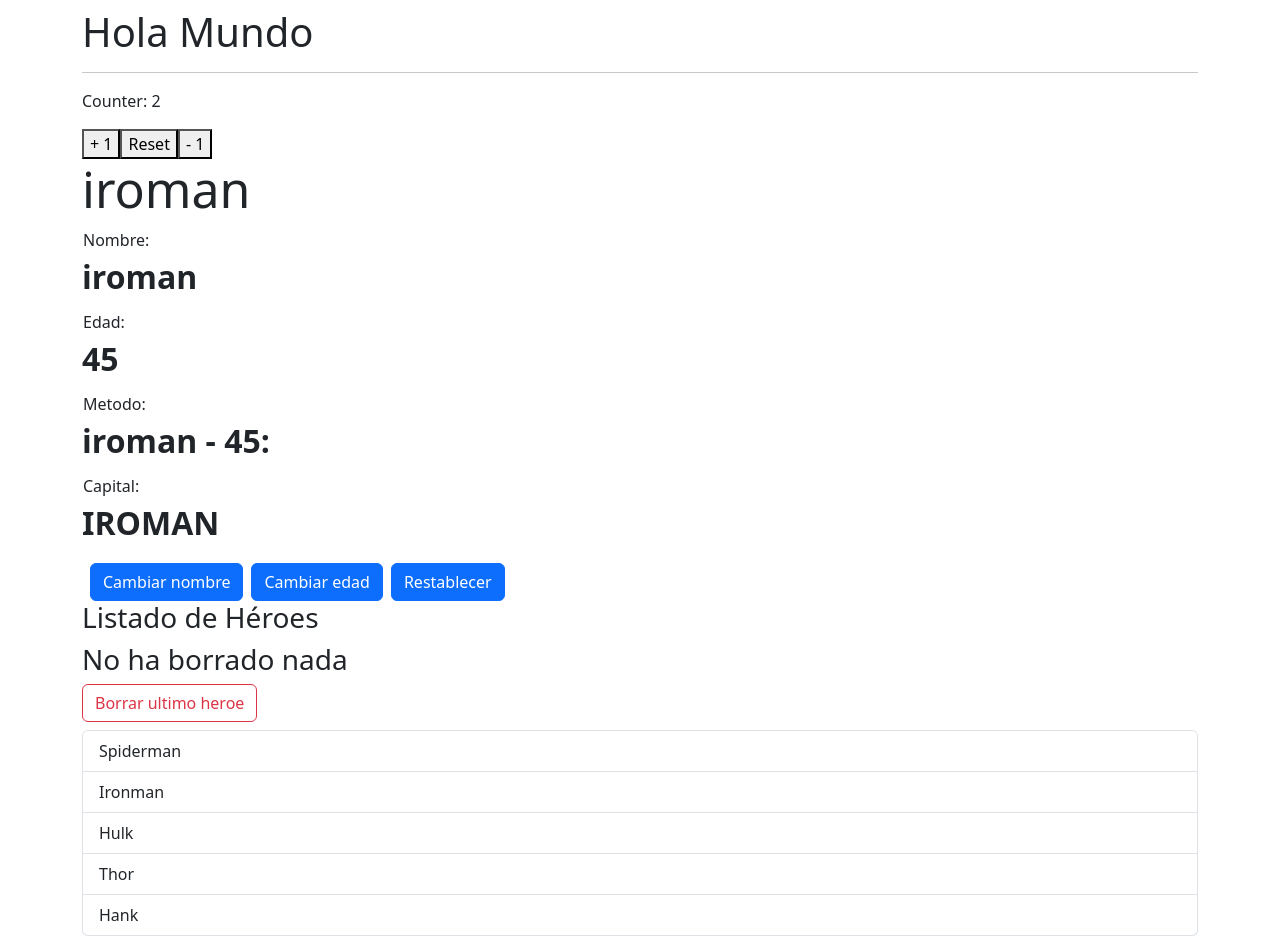
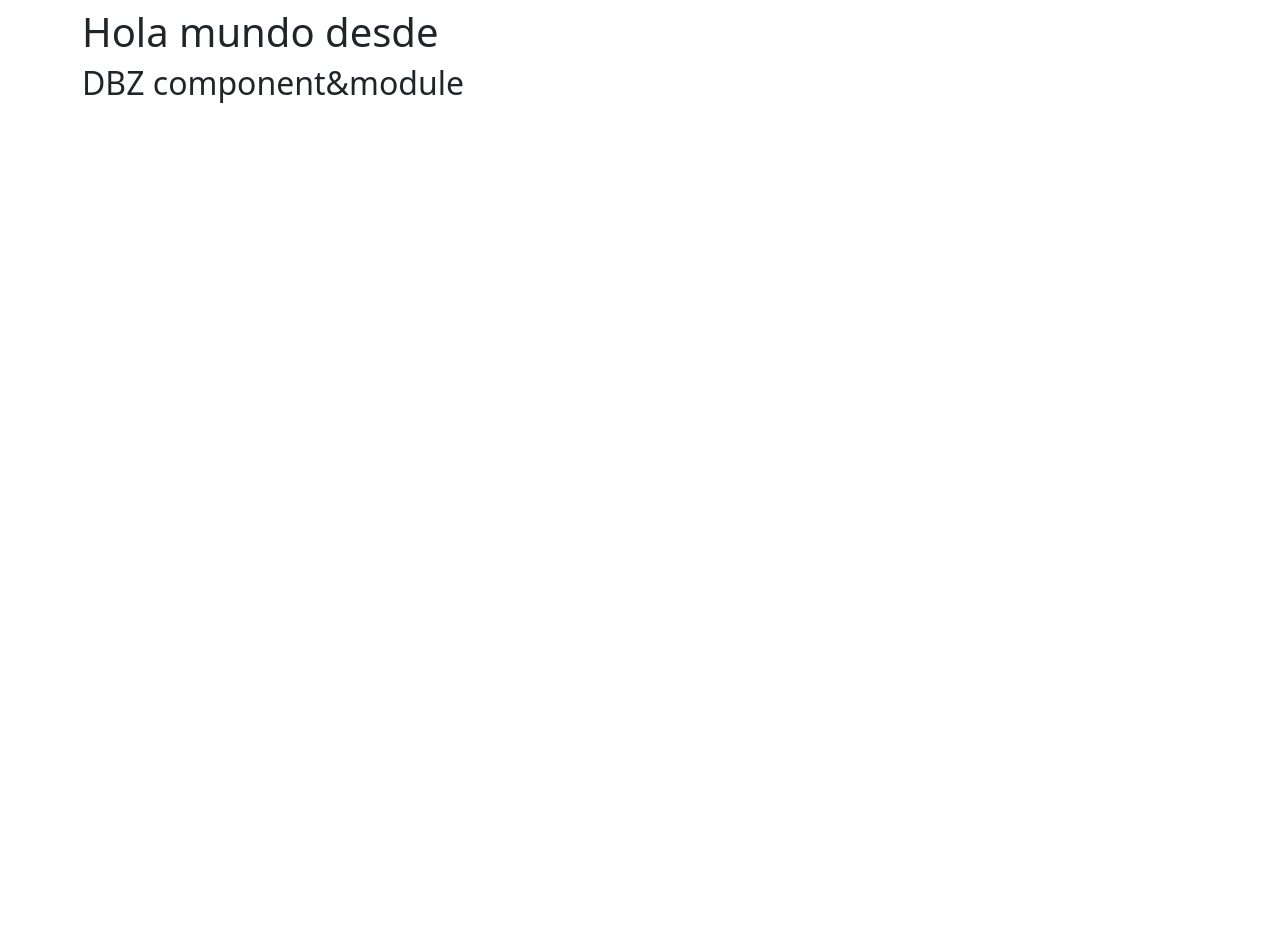
Before and after one commit to miricuriel/angular-bases, an Angular app: page / in a window 1280 px wide. After the commit the page ends 800 px from the top, so only its background shows below. Built offline with nearby package versions, Linux system fonts and the light colour scheme.

Commit message:
Creacion de modulo dbz básico

```diff
--- a/src/app/app.component.html
+++ b/src/app/app.component.html
@@ -1,6 +1,8 @@
-<h1>{{ title }}</h1>
-<hr>
+<!-- <h1>{{ title }}</h1>
+<hr> -->
 
-<app-counter></app-counter>
+<!-- <app-counter></app-counter>
 <app-heroes-heroe></app-heroes-heroe>
-<app-heroes-lista></app-heroes-lista>
+<app-heroes-lista></app-heroes-lista> -->
+
+<app-dbz-main-page></app-dbz-main-page>
--- a/src/app/app.module.ts
+++ b/src/app/app.module.ts
@@ -5,6 +5,7 @@ import { AppRoutingModule } from './app-routing.module';
 import { AppComponent } from './app.component';
 import { CounterModule } from './counter/counter.module';
 import { HeroesModule } from './heroes/heroes.module';
+import { DbzModule } from './dbz/dbz.module';
 
 
 @NgModule({
@@ -16,6 +17,7 @@ import { HeroesModule } from './heroes/heroes.module';
     AppRoutingModule,
     CounterModule,
     HeroesModule,
+    DbzModule,
 
   ],
   providers: [],
--- /dev/null
+++ b/src/app/dbz/pages/main-page.component.html
@@ -0,0 +1,2 @@
+<h1>Hola mundo desde</h1>
+<h2>DBZ component&module</h2>
```
Also changed, not shown: src/app/dbz/dbz.module.ts (added, +18 -0 lines), src/app/dbz/pages/main-page.component.ts (added, +11 -0 lines).
